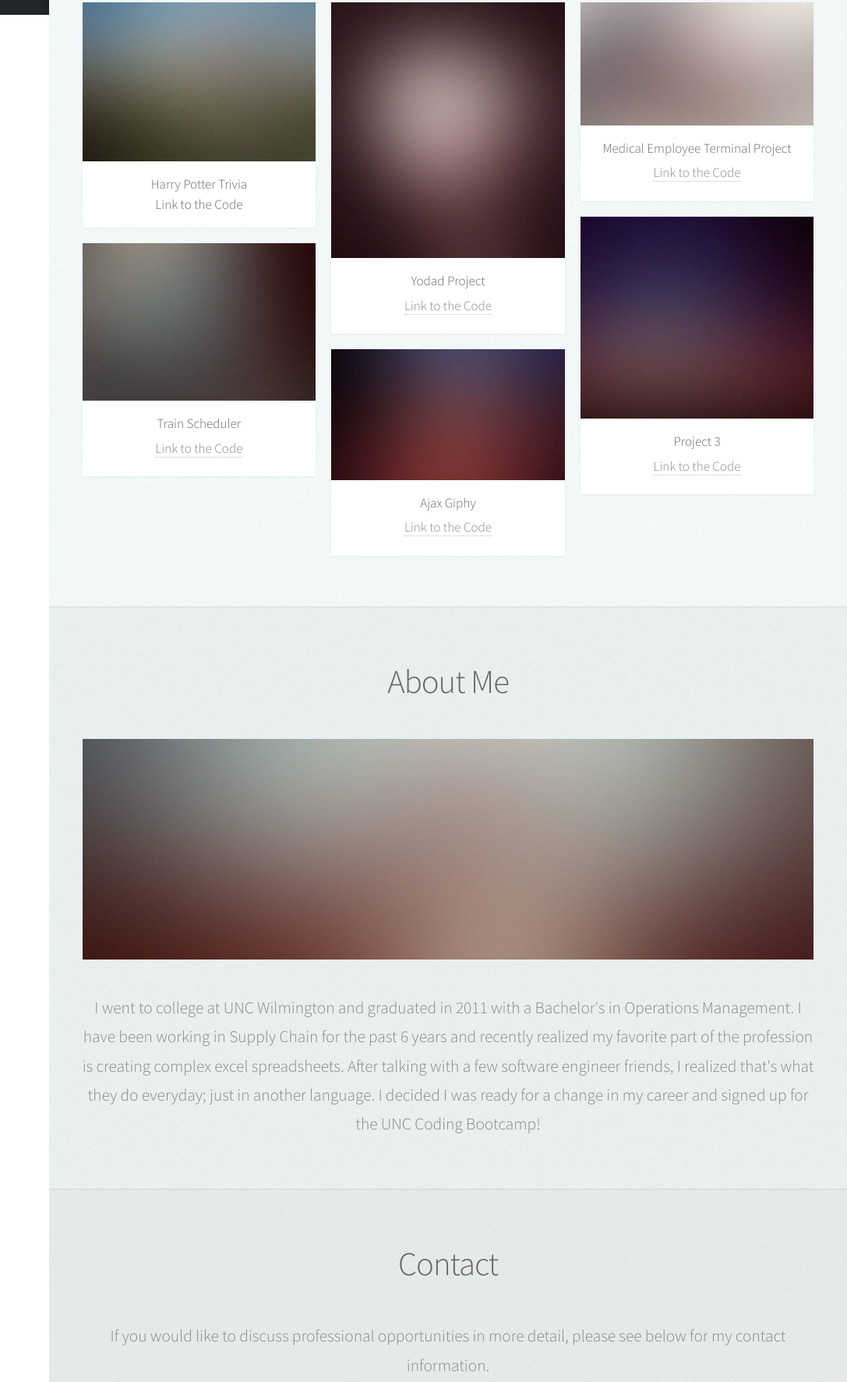
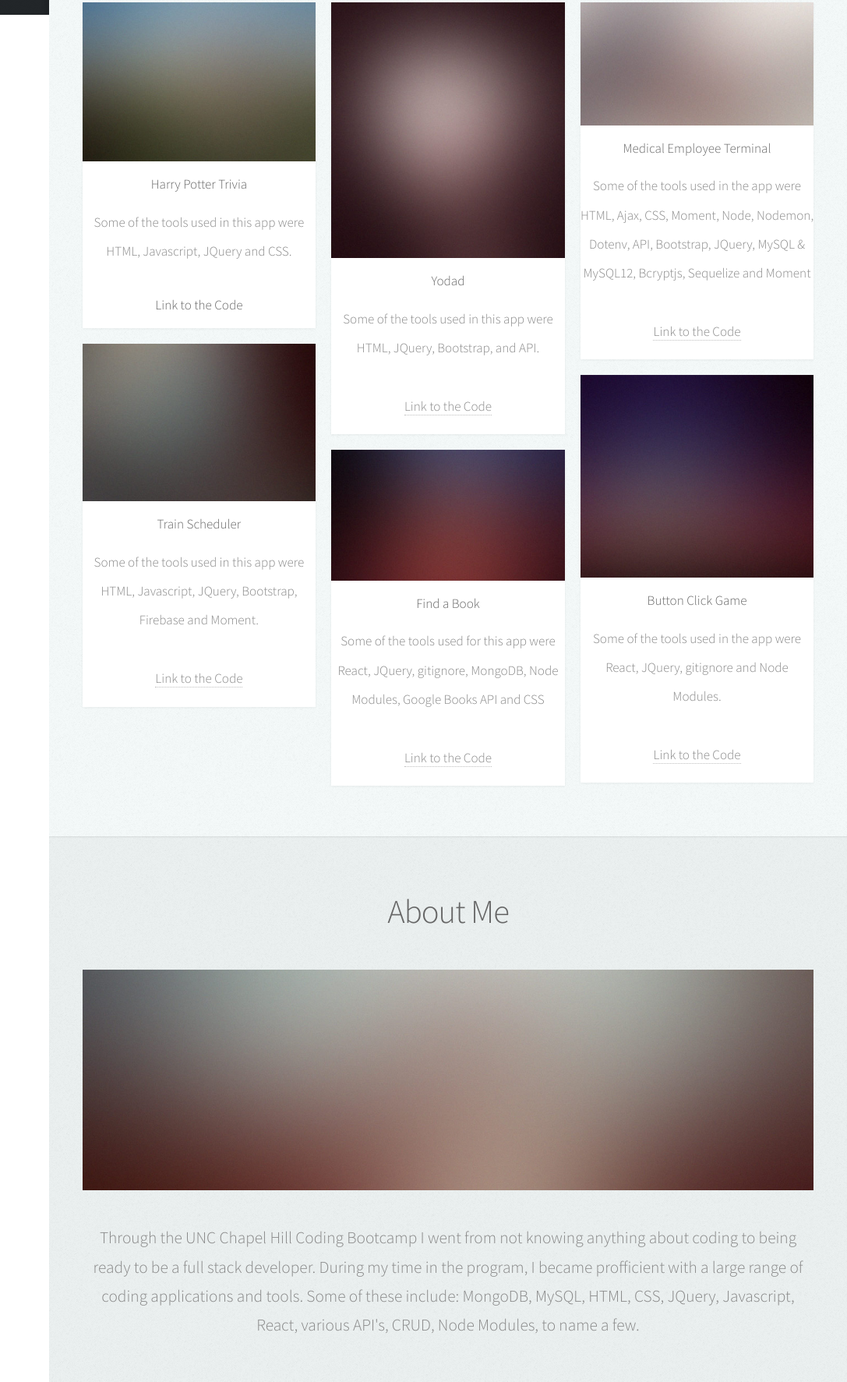
Before and after one commit to margosij/Updated-Portfolio, a plain HTML site: page index.html in a window 1280 px wide. Shown: the part 781-2554 px from the top of the page at 78% size, without its empty margins (193-1280 px from the left). Drawn offline with Linux system fonts and the light colour scheme; files that its build step writes are made by us from their sources.

Commit message:
updated various links, added list of tech used for the projects, updated about me area

```diff
--- a/index.html
+++ b/index.html
@@ -34,9 +34,9 @@
 
 					<!-- Logo -->
 						<div id="logo">
-							<span class="image avatar48"><img src="images/avatar.jpg" alt="" /></span>
+							<span class="image avatar48"><img src="images/IMG_1658.jpg" alt="" /></span>
 							<h1 id="title">Joel Margosian</h1>
-							<p>Back End Engineer</p>
+							<p>Full Stack Developer</p>
 						</div>
 
 					<!-- Nav -->
@@ -118,6 +118,8 @@
 										<a href="https://margosij.github.io/TriviaGame/" target = "_blank" class="image fit"><img src="images/pic02.jpg" alt="" /></a>
 										<header>
 											<h3>Harry Potter Trivia</h3>
+											<p>Some of the tools used in this app were HTML, Javascript, JQuery and CSS.</p>
+											<br>
 											<a href = "https://github.com/margosij/TriviaGame" target = "_blank"><h3>Link to the Code</h3></a>
 										</header>
 									</article>
@@ -125,6 +127,8 @@
 										<a href="https://margosij.github.io/Train-Scheduler/" target = "_blank" class="image fit"><img src="images/pic03.jpg" alt="" /></a>
 										<header>
 											<h3>Train Scheduler</h3>
+											<p>Some of the tools used in this app were HTML, Javascript, JQuery, Bootstrap, Firebase and Moment.</p>
+											<br>
 											<a href = https://github.com/margosij/Train-Scheduler target = "_blank">Link to the Code</a>
 										</header>
 									</article>
@@ -133,15 +137,19 @@
 									<article class="item">
 										<a href="https://margosij.github.io/Project1/" target = "_blank" class="image fit"><img src="images/pic04.jpg" alt="" /></a>
 										<header>
-											<h3>Yodad Project</h3>
+											<h3>Yodad</h3>
+											<p>Some of the tools used in this app were HTML, JQuery, Bootstrap, and API.</p>
+											<br>
 											<a href = https://github.com/margosij/Project1 target = "_blank">Link to the Code</a>
 										</header>
 									</article>
 									<article class="item">
-										<a href="https://margosij.github.io/Ajax-HW/" target = "_blank" class="image fit"><img src="images/pic05.jpg" alt="" /></a>
+										<a href="https://fast-retreat-66980.herokuapp.com/" target = "_blank" class="image fit"><img src="images/pic05.jpg" alt="" /></a>
 										<header>
-											<h3>Ajax Giphy</h3>
-											<a href = https://github.com/margosij/Ajax-HW target = "_blank">Link to the Code</a>
+											<h3>Find a Book</h3>
+											<p>Some of the tools used for this app were React, JQuery, gitignore, MongoDB, Node Modules, Google Books API and CSS</p>
+											<br>
+											<a href = "https://github.com/margosij/books-react" target = "_blank">Link to the Code</a>
 										</header>
 									</article>
 								</div>
@@ -149,15 +157,19 @@
 									<article class="item">
 										<a href="https://project-2jljp.herokuapp.com/" target = "_blank" class="image fit"><img src="images/pic06.jpg" alt="" /></a>
 										<header>
-											<h3>Medical Employee Terminal Project</h3>
+											<h3>Medical Employee Terminal</h3>
+											<p>Some of the tools used in the app were HTML, Ajax, CSS, Moment, Node, Nodemon, Dotenv, API, Bootstrap, JQuery, MySQL & MySQL12, Bcryptjs, Sequelize and Moment</p>
+											<br>
 											<a href = "https://github.com/margosij/Project-2" target = "_blank">Link to the Code</a>
 										</header>
 									</article>
 									<article class="item">
-										<a href="#" target = "_blank" class="image fit"><img src="images/pic07.jpg" alt="" /></a>
+										<a href="https://margosij.github.io/react-clicky-game/" target = "_blank" class="image fit"><img src="images/pic07.jpg" alt="" /></a>
 										<header>
-											<h3>Project 3</h3>
-											<a href = "" target = "_blank">Link to the Code</a>
+											<h3>Button Click Game</h3>
+											<p>Some of the tools used in the app were React, JQuery, gitignore and Node Modules.</p>
+											<br>
+											<a href = "https://github.com/margosij/react-clicky-game" target = "_blank">Link to the Code</a>
 										</header>
 									</article>
 								</div>
@@ -176,11 +188,9 @@
 
 							<a href="#" class="image featured"><img src="images/pic08.jpg" alt="" /></a>
 
-							<p>I went to college at UNC Wilmington and graduated in 2011 with a Bachelor's in Operations Management.
-								I have been working in Supply Chain for the past 6 years and recently realized my favorite part of
-								the profession is creating complex excel spreadsheets. After talking with a few software engineer
-								friends, I realized that's what they do everyday; just in another language. I decided I was ready for
-								a change in my career and signed up for the UNC Coding Bootcamp!
+							<p>Through the UNC Chapel Hill Coding Bootcamp I went from not knowing anything about coding to being ready to be a full stack developer.
+								During my time in the program, I became profficient with a large range of coding applications and tools.
+								Some of these include: MongoDB, MySQL, HTML, CSS, JQuery, Javascript, React, various API's, CRUD, Node Modules, to name a few.
 							</p>
 
 						</div>
@@ -197,7 +207,7 @@
 							<p>If you would like to discuss professional opportunities in more detail, please see below
 								for my contact information.
 							</p>
-							<p>LinkedIn: https://www.linkedin.com/in/joelmargosian/</p>
+							<p>LinkedIn: <a href= "https://www.linkedin.com/in/joelmargosian/" target = "_blank">Profile Link</a></p>
 							<p>Email: margosij@gmail.com</p>
 							<p>Phone: (919)971-8371</p>
 
```
Also changed, not shown: images/IMG_1658.jpg (added).
